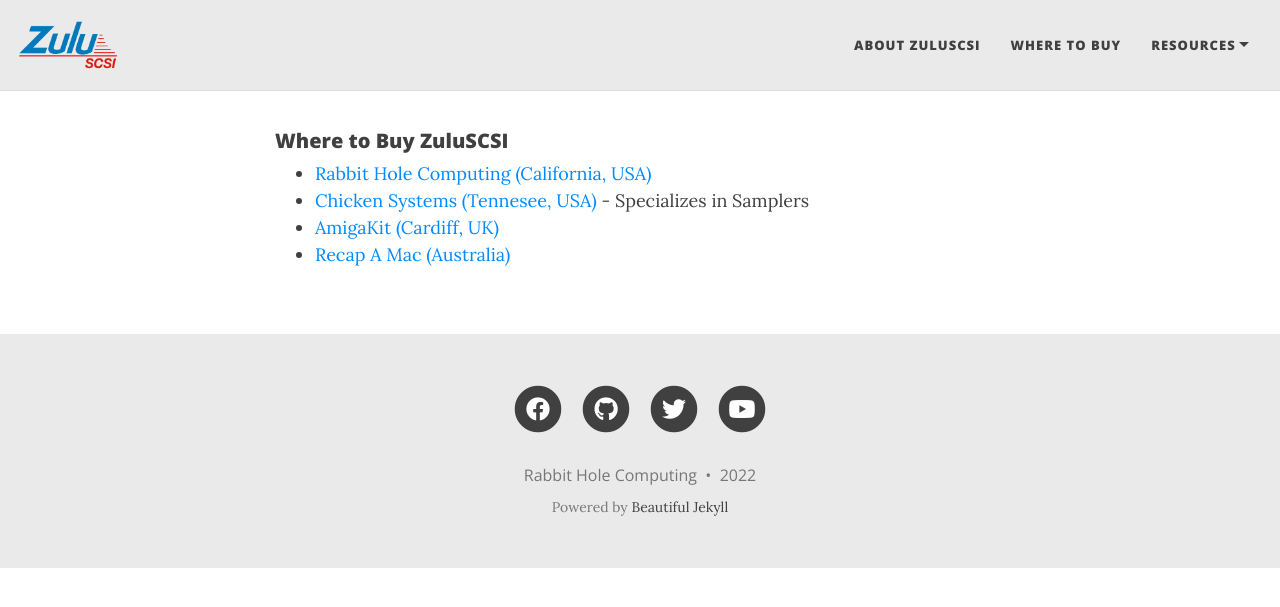
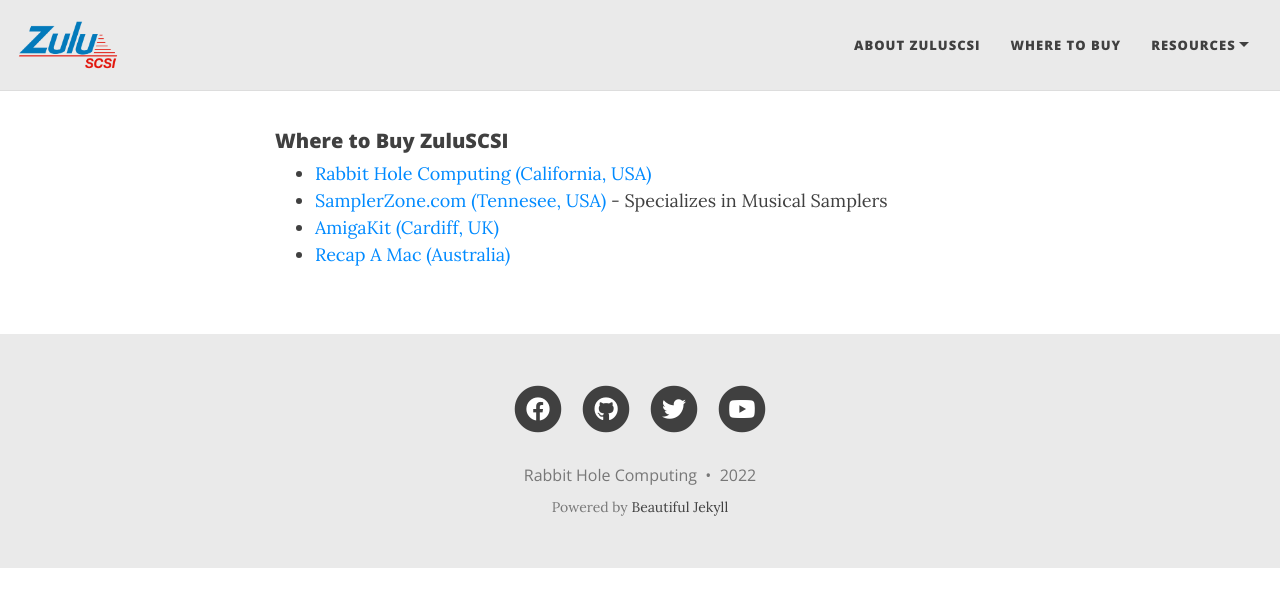
Before and after one commit to ZuluSCSI/ZuluSCSI.com, a Jekyll site: the page built from wheretobuy.md, in a window 1280 px wide. Shown: the top 607 px of the page. Built offline with Jekyll 4.4.1, drawn with Linux system fonts in a browser that asks for light colours; nearby versions of some CDN libraries; our own code applies the rules of GitHub Pages for plain Markdown files.

Commit message:
Update wheretobuy.md

```diff
--- a/wheretobuy.md
+++ b/wheretobuy.md
@@ -1,6 +1,6 @@
 ##### Where to Buy ZuluSCSI
 
 * [Rabbit Hole Computing (California, USA)](https://store.inertialcomputing.com/ZulaSCSI-V1-1-p/zuluscsi-v1.1-rev-2022c.htm)
-* [Chicken Systems (Tennesee, USA)](https://samplerzone.com/collections/storage/products/internal-zuluscsi-v1-1-sd-drive) - Specializes in Samplers
+* [SamplerZone.com (Tennesee, USA)](https://samplerzone.com/collections/zuluscsi) - Specializes in Musical Samplers
 * [AmigaKit (Cardiff, UK)](https://amigakit.amiga.store/zuluscsi-adapter-p-91287.html?currency=EUR)
 * [Recap A Mac (Australia)](https://recapamac.com.au/product/zuluscsi)
```
